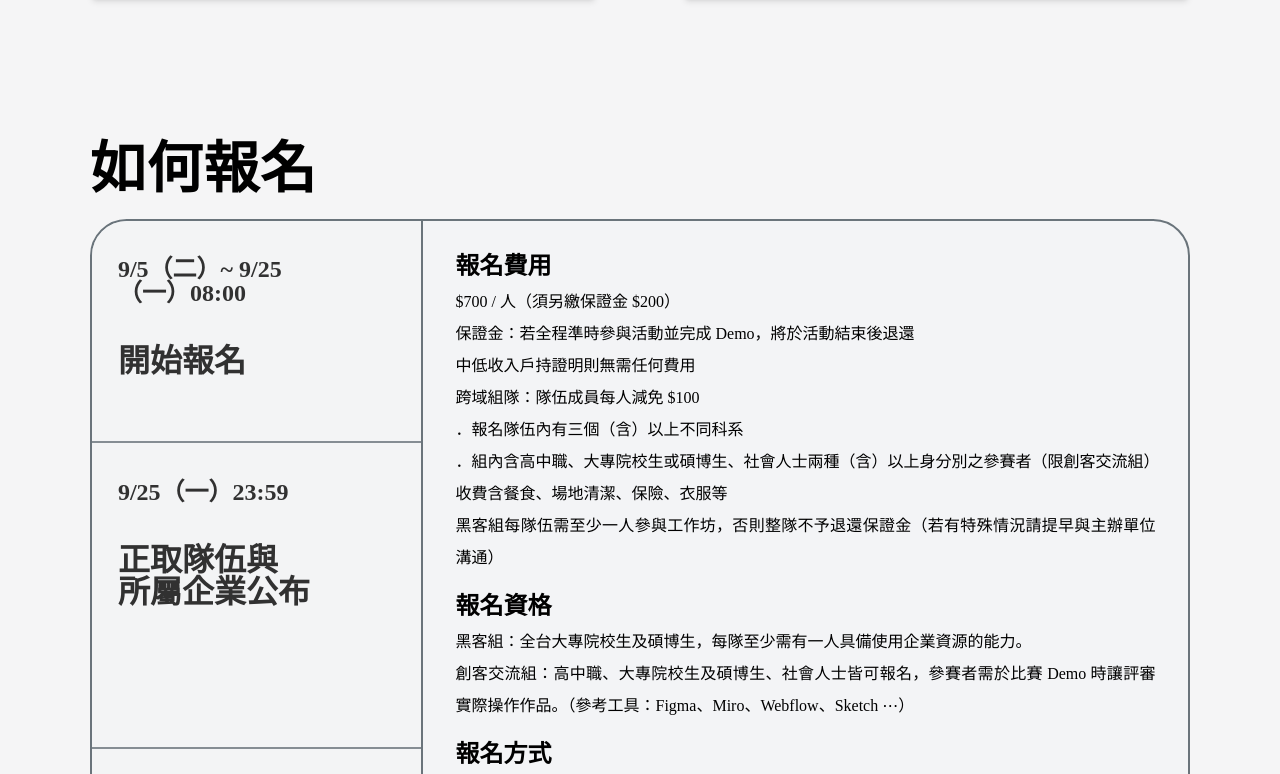
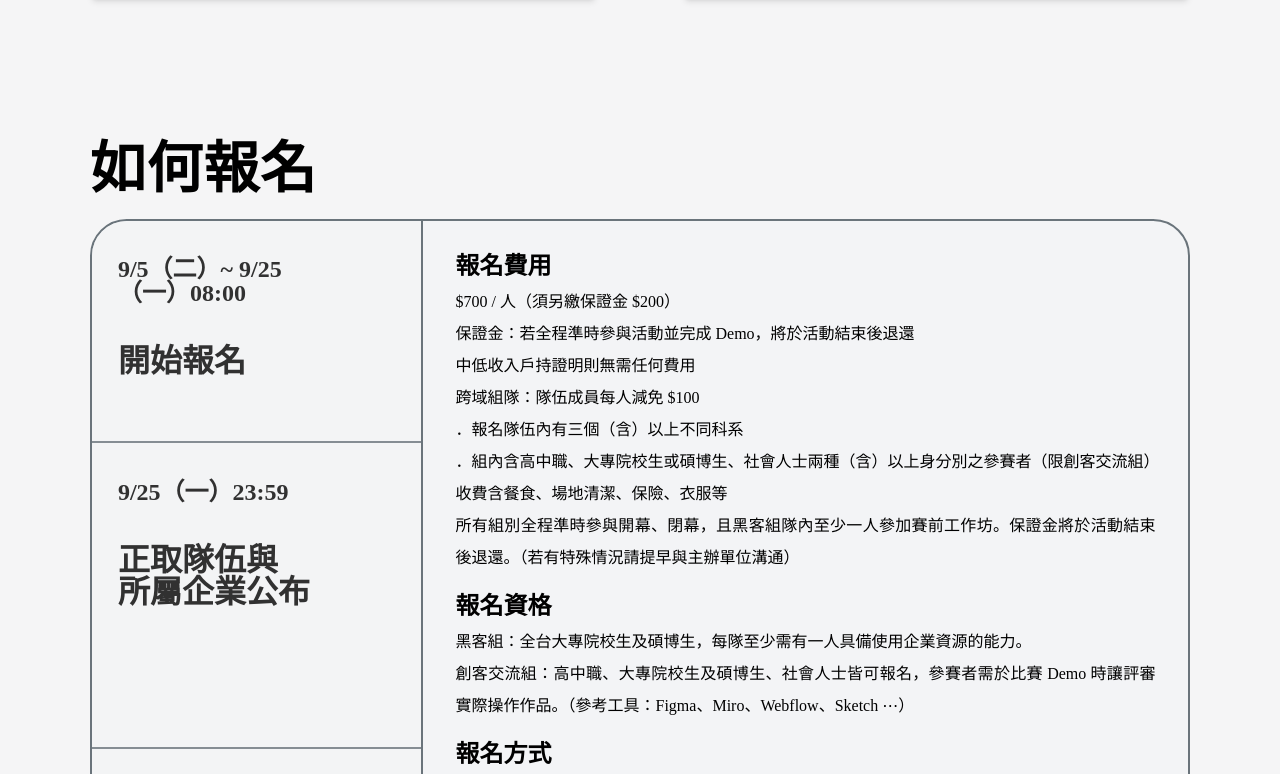
Before and after one commit to Official-Meichu-Hackathon/2023-singup, a Next.js app: page / in a window 1280 px wide. Shown: the part 4180-4954 px from the top of the page. Built offline with nearby package versions, Linux system fonts and the light colour scheme.

Commit message:
feat: sign-in

```diff
--- a/components/Sign-in.jsx
+++ b/components/Sign-in.jsx
@@ -58,7 +58,7 @@ const Sign_in = () => {
             </p>
             <p>收費含餐食、場地清潔、保險、衣服等</p>
             <p>
-              黑客組每隊伍需至少一人參與工作坊，否則整隊不予退還保證金（若有特殊情況請提早與主辦單位溝通）
+            所有組別全程準時參與開幕、閉幕，且黑客組隊內至少一人參加賽前工作坊。保證金將於活動結束後退還。（若有特殊情況請提早與主辦單位溝通）
             </p>
           </div>
           <div className="my-5 mx-[5%]">
@@ -154,7 +154,7 @@ const Sign_in = () => {
               </p>
               <p>收費含餐食、場地清潔、保險、衣服等</p>
               <p>
-                黑客組每隊伍需至少一人參與工作坊，否則整隊不予退還保證金（若有特殊情況請提早與主辦單位溝通）
+              所有組別全程準時參與開幕、閉幕，且黑客組隊內至少一人參加賽前工作坊。保證金將於活動結束後退還。（若有特殊情況請提早與主辦單位溝通）
               </p>
             </div>
             <div className="mb-5">
--- a/components/Timetable.jsx
+++ b/components/Timetable.jsx
@@ -24,7 +24,7 @@ const Timetable = () => {
   const time_d2 = [
     {
       time: "08:00 - 11:00",
-      context: ["Coding.../企業博覽會\n/娛樂交流活動"],
+      context: ["Coding.../企業博覽會\n/ 娛樂交流活動"],
     },
     { time: "11:00 - 12:00", context: ["午餐時間"] },
     { time: "12:00 - 13:00", context: ["Coding..."] },
```
